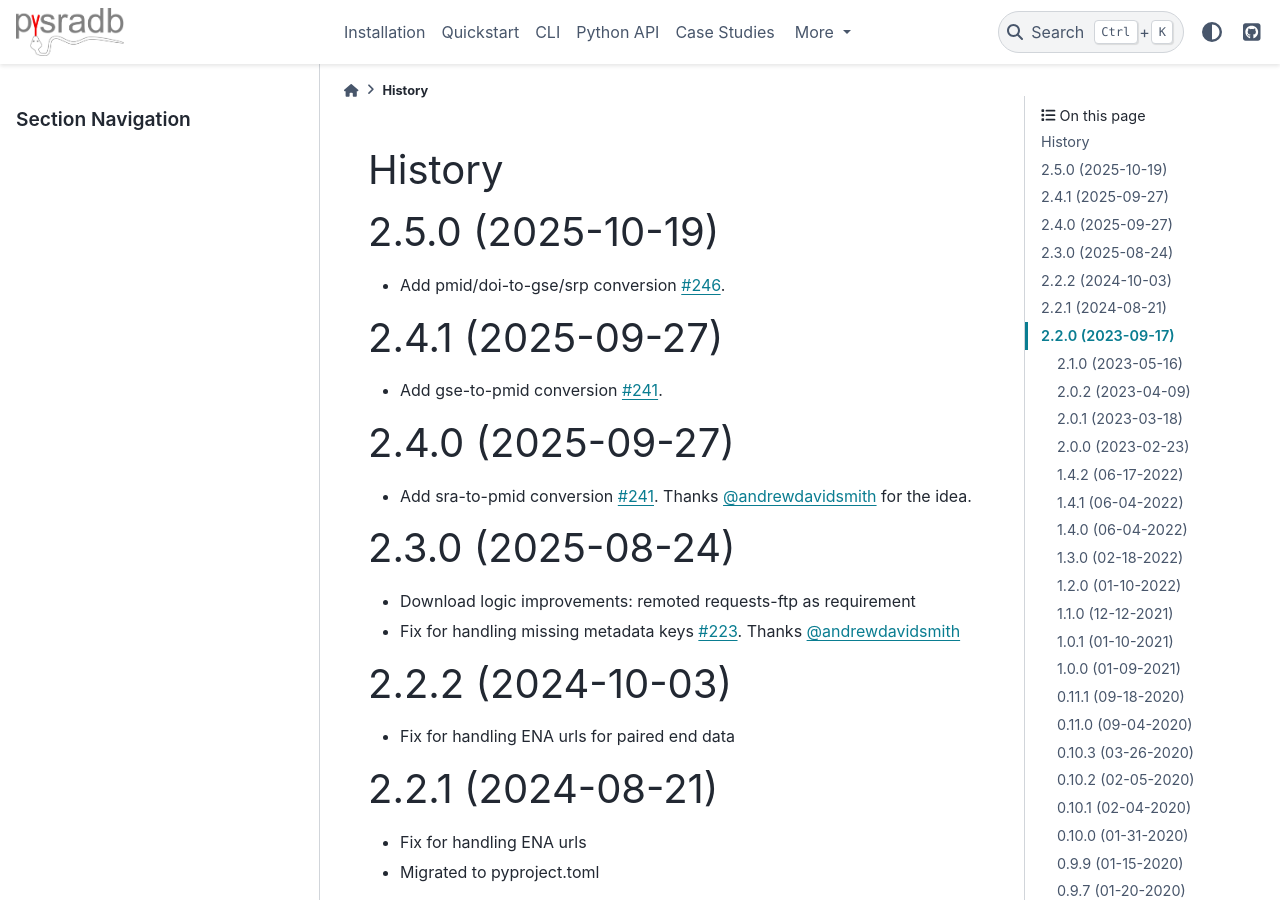
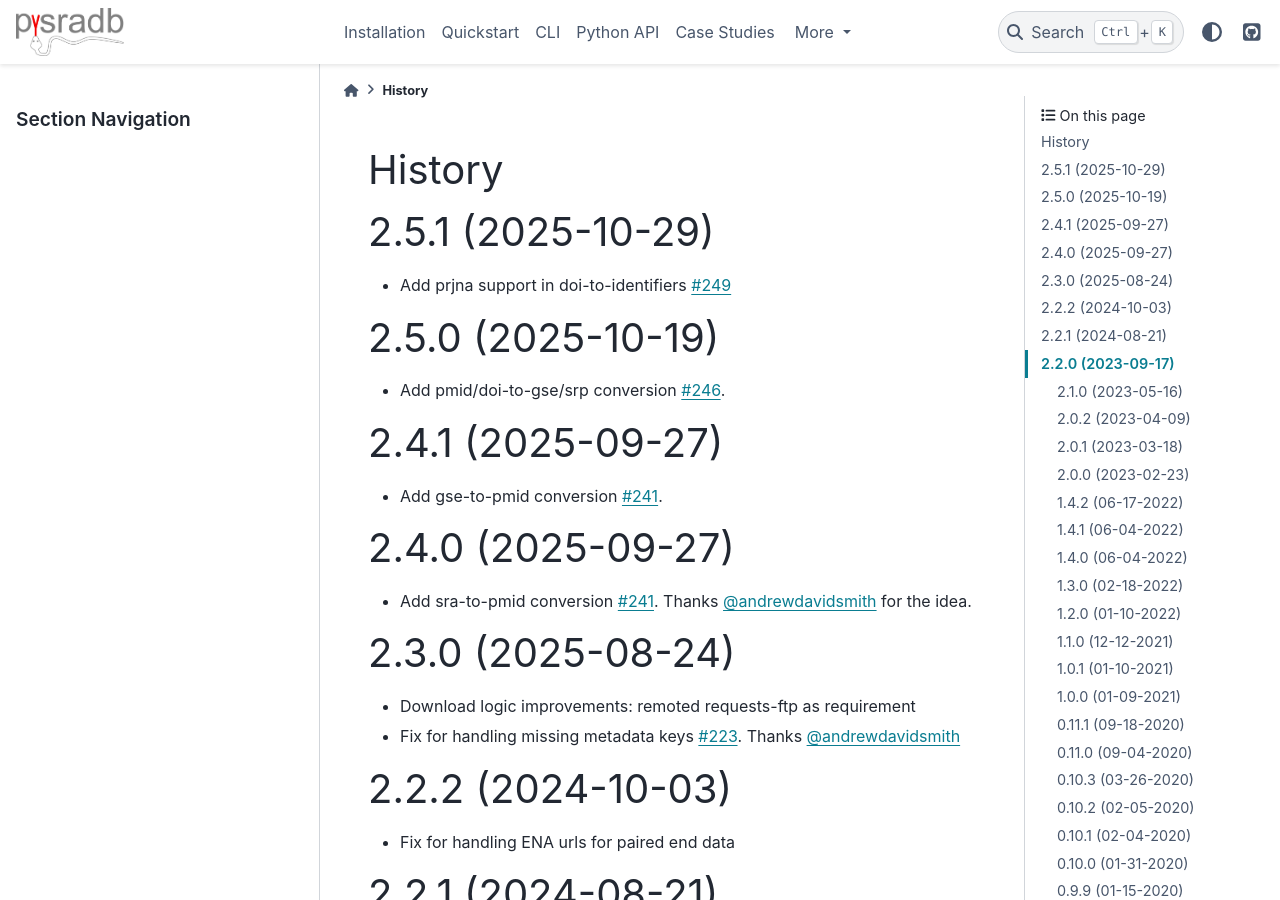
Before and after one commit to saketkc/pysradb, a Sphinx documentation site: the page built from docs/history.md, in a window 1280 px wide and 900 px high. Built offline with Sphinx 7.4.7 and the PyData theme 0.15.4, drawn with Linux system fonts in a browser that asks for light colours.

Commit message:
Update history

```diff
--- a/docs/history.md
+++ b/docs/history.md
@@ -1,4 +1,8 @@
 # History
+
+# 2.5.1 (2025-10-29)
+
+- Add prjna support in doi-to-identifiers [#249](https://github.com/saketkc/pysradb/pull/249)
 
 # 2.5.0 (2025-10-19)
 
```
Also changed, not shown: HISTORY.md (+1 -1 lines).
